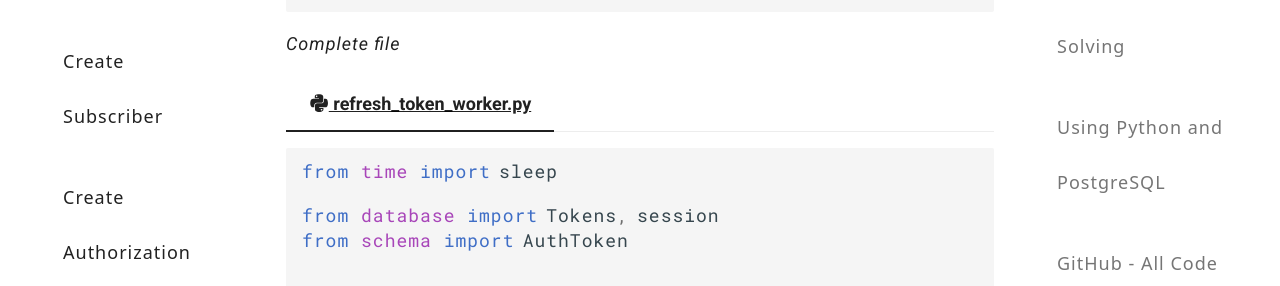
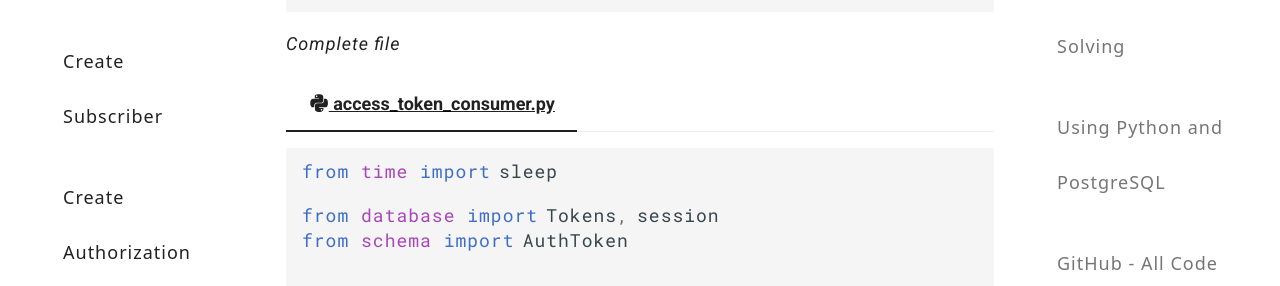
Before and after one commit to quartile-openapi/openapi-docs, an MkDocs documentation site: the page built from docs/tutorial/auth-dandling-with-refresh-token.md, in a window 1280 px wide and 900 px high, scrolled down 9864 px. Shown: the part 185-471 px from the top of the window. Built offline with MkDocs 1.6.1 and Material for MkDocs 9.7.7, drawn with Linux system fonts in a browser that asks for light colours; comment, search, counter and statistics services are not loaded.

Commit message:
Deploy using CI - Build: 4627

````diff
--- a/docs/tutorial/auth-dandling-with-refresh-token.md
+++ b/docs/tutorial/auth-dandling-with-refresh-token.md
@@ -387,7 +387,7 @@ python access_token_consumer.py
 
 *Complete file*
 
-=== ":fontawesome-brands-python: refresh_token_worker.py"
+=== ":fontawesome-brands-python: access_token_consumer.py"
 
 ```python
 from time import sleep
````
